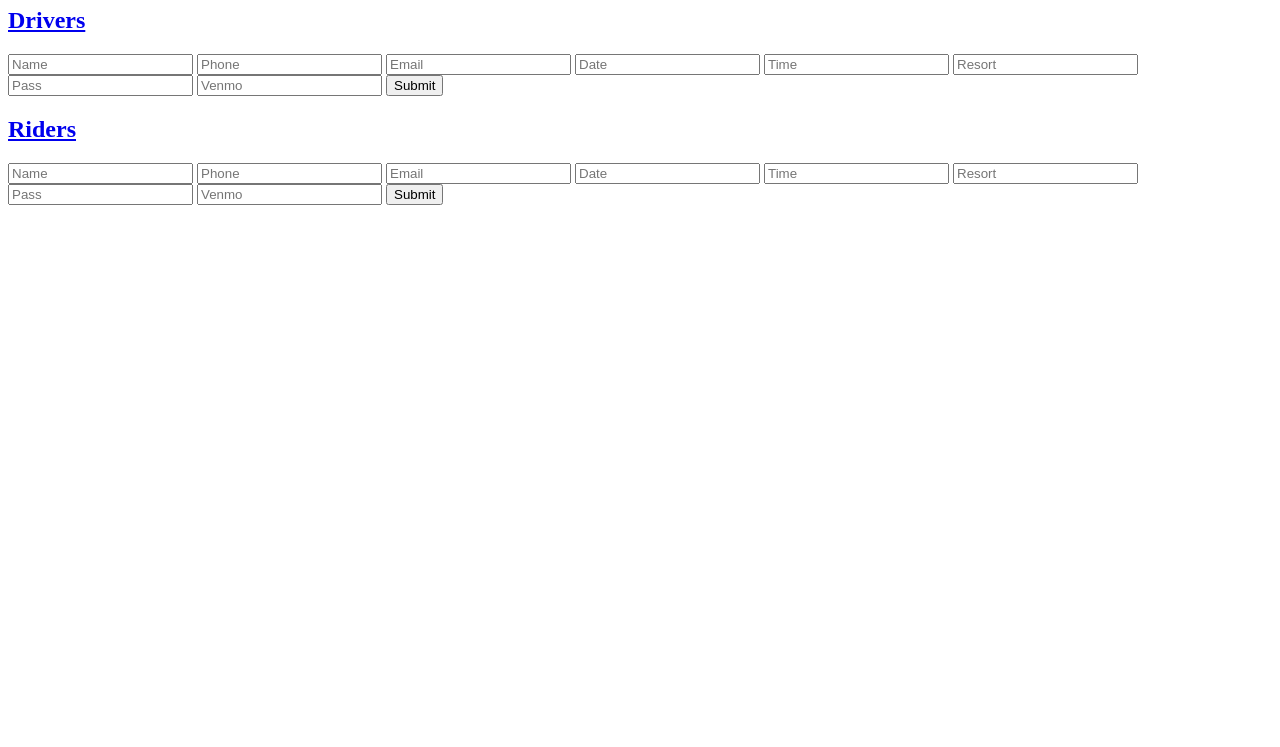
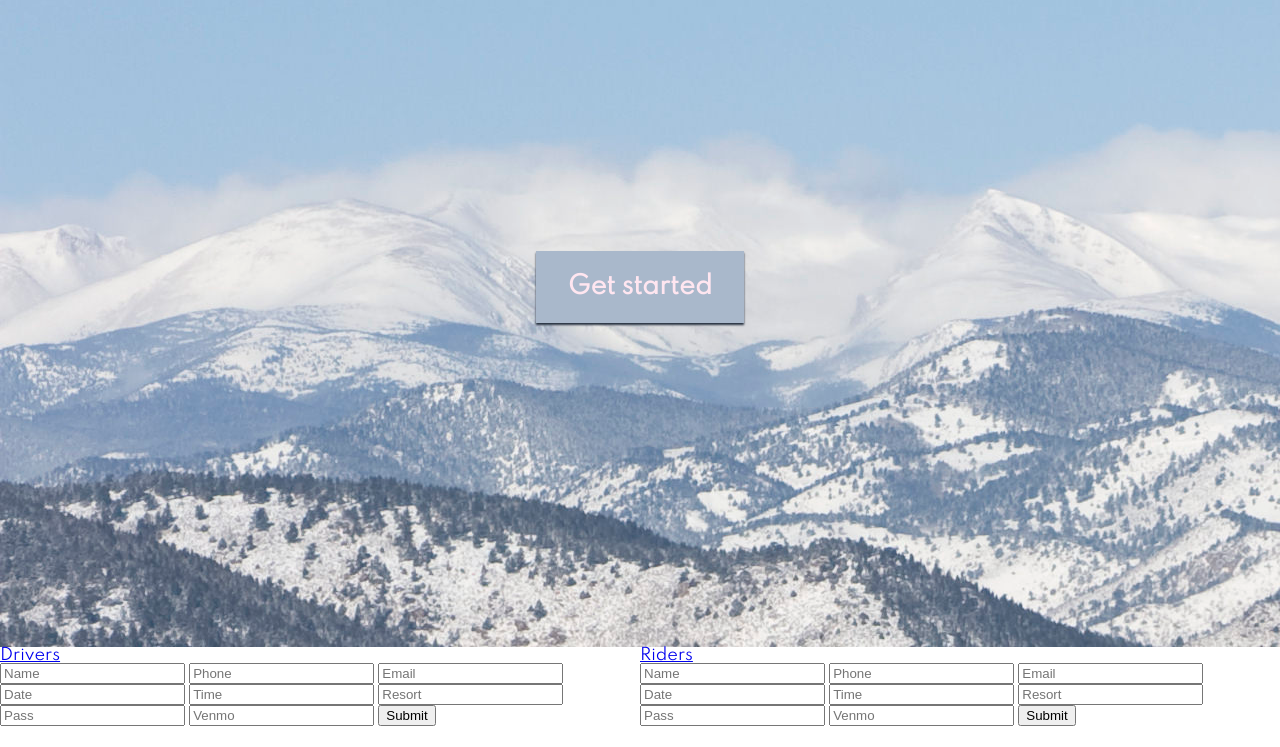
Before and after one commit to Sc0tticus/Mod2-gnarpool-frontend, a plain HTML site: page gnarpool-frontend/index.html in a window 1280 px wide. Shown: the part 73-820 px from the top of the page. Drawn offline with Linux system fonts and the light colour scheme; no server answers.

Commit message:
started styling

```diff
--- a/gnarpool-frontend/driverShow.js
+++ b/gnarpool-frontend/driverShow.js
@@ -38,7 +38,7 @@ function renderDriverInfo(name, phone, email, date, time, resort, pass, venMo){
   VenmoElement.innerText = venMo
 
   driverShowMain.append(
-    gitnameElement,
+    nameElement,
     phoneElement,
     emailElement,
     dateElement,
--- /dev/null
+++ b/gnarpool-frontend/index.css
@@ -0,0 +1,113 @@
+@import url('https://fonts.googleapis.com/css2?family=Spartan&display=swap');
+
+/* overwriting the browser styles */
+/* http://meyerweb.com/eric/tools/css/reset/
+   v2.0 | 20110126
+   License: none (public domain)
+*/
+html, body, div, span, applet, object, iframe,
+h1, h2, h3, h4, h5, h6, p, blockquote, pre,
+a, abbr, acronym, address, big, cite, code,
+del, dfn, em, img, ins, kbd, q, s, samp,
+small, strike, strong, sub, sup, tt, var,
+b, u, i, center,
+dl, dt, dd, ol, ul, li,
+fieldset, form, label, legend,
+table, caption, tbody, tfoot, thead, tr, th, td,
+article, aside, canvas, details, embed,
+figure, figcaption, footer, header, hgroup,
+menu, nav, output, ruby, section, summary,
+time, mark, audio, video {
+	margin: 0;
+	padding: 0;
+	border: 0;
+	font-size: 100%;
+	font: inherit;
+	vertical-align: baseline;
+}
+/* HTML5 display-role reset for older browsers */
+article, aside, details, figcaption, figure,
+footer, header, hgroup, menu, nav, section {
+	display: block;
+}
+body {
+	line-height: 1;
+}
+ol, ul {
+	list-style: none;
+}
+blockquote, q {
+	quotes: none;
+}
+blockquote:before, blockquote:after,
+q:before, q:after {
+	content: '';
+	content: none;
+}
+table {
+	border-collapse: collapse;
+	border-spacing: 0;
+}
+
+
+/* My Styling */
+* {
+    box-sizing:border-box;
+}
+
+body {
+    font-family: 'Spartan', sans-serif;
+}
+
+#hero {
+    height: 90vh;
+    display: flex;
+    flex-direction: column;
+    justify-content: center;
+    align-items: center;
+    background-repeat: no-repeat;
+    background-image:
+        /* linear-gradient(hsl(240,50%,0%), hsl(240, 50%, 5%)) */
+        url(./I-70-traffic-milehightraveler.jpg);
+    background-size: auto;
+    background-blend-mode: saturation;
+}
+
+h1 {
+    position: absolute;
+    top: 26px;
+    left: 16px;
+}
+
+h2 {
+    size: 26px;
+}
+
+.call-to-action {
+    display: flex;
+    flex-direction: column;
+    align-items: center;
+}
+
+.call-to-action > a {
+    padding: 24px 32px;
+    background-color: hsl(214, 25%, 73%);
+    box-shadow: 0 2px 2px hsl(214, 25%, 20%);
+    text-decoration: none;
+    color: hsl(335, 99%, 95%);;
+    font-weight: 900;
+    font-size: 24px;
+    transition: transform .2s;
+}
+
+main {
+    display: flex;
+}
+
+.drivers-column {
+    height: 100px;
+}
+
+.riders-column {
+    height: 100px;
+}
--- a/gnarpool-frontend/index.html
+++ b/gnarpool-frontend/index.html
@@ -3,29 +3,40 @@
 <head>
   <meta charset="UTF-8">
   <meta name="viewport" content="width=device-width, initial-scale=1.0">
+  <link rel="stylesheet" href="index.css" type="text/css">
   <title>Gnarpool</title>
 </head>
 <body>
-  <header>
-    <h1>List of Drivers and Riders</h1>
-  </header>
+  <section id = "hero">
+  <h1>Gnarpool</h1>
+  <div class="call-to-action">
+    <a href='#'>Get started</a>
+  </div>
+  </section>
+
   <main>
+
+
+<div class="drivers-column">
   <h2><a href='http://localhost:3001/driversList.html'> Drivers </a></h2>
-<form method='POST' action ='http://localhost:3000/drivers'>
-  <input name="name" placeholder="Name"/>
-  <input name="phone" placeholder="Phone"/>
-  <input name="email" placeholder="Email"/>
+  <form method='POST' action='http://localhost:3000/drivers'>
+    <input name="name" placeholder="Name" />
+    <input name="phone" placeholder="Phone" />
+    <input name="email" placeholder="Email" />
     <input date='date' placeholder='Date' />
     <input time='time' placeholder='Time' />
-  <input name="resort" placeholder="Resort"/>
-  <input name="pass" placeholder="Pass"/>
-  <input name="Venmo" placeholder="Venmo"/>
-  <input type='submit'/>
+    <input name="resort" placeholder="Resort" />
+    <input name="pass" placeholder="Pass" />
+    <input name="Venmo" placeholder="Venmo" />
+    <input type='submit' />
   </form>
 
+</div>
+
+
+<div class="riders-column">
   <h2><a href='http://localhost:3001/ridersList.html'> Riders </a></h2>
-<form method = 'POST' action='http://localhost:3000/riders'>
-
+  <form method='POST' action='http://localhost:3000/riders'>
     <input name='Name' placeholder='Name' />
     <input phone='Phone' placeholder='Phone' />
     <input email='Email' placeholder='Email' />
@@ -36,6 +47,8 @@
     <input venMo='Venmo' placeholder='Venmo' />
     <input type="submit" />
   </form>
+</div>
+
 </main>
 <script src='index.js'></script>
 </body>
```
Also changed, not shown: gnarpool-frontend/driversList.html (+0 -1 lines), gnarpool-frontend/I-70-traffic-milehightraveler.jpg (added). Lines whose indentation alone changed are shown as unchanged.
